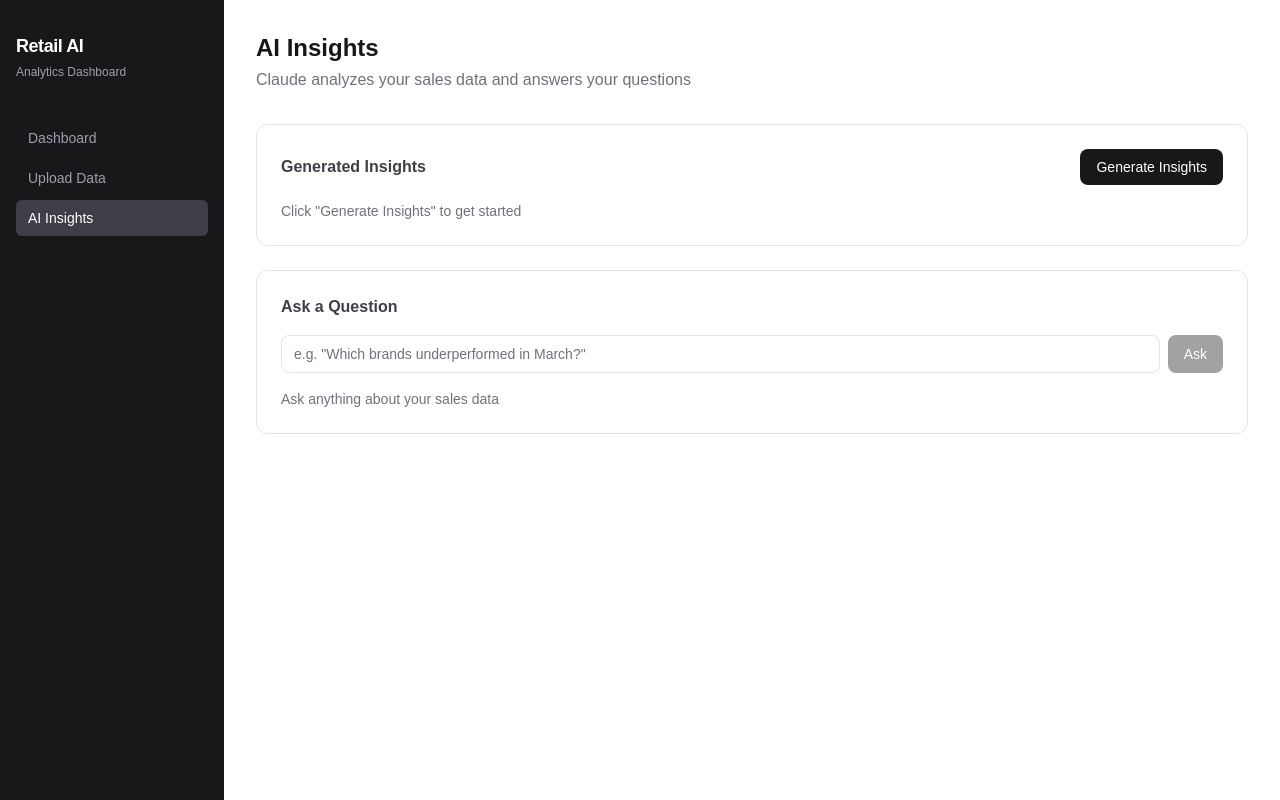
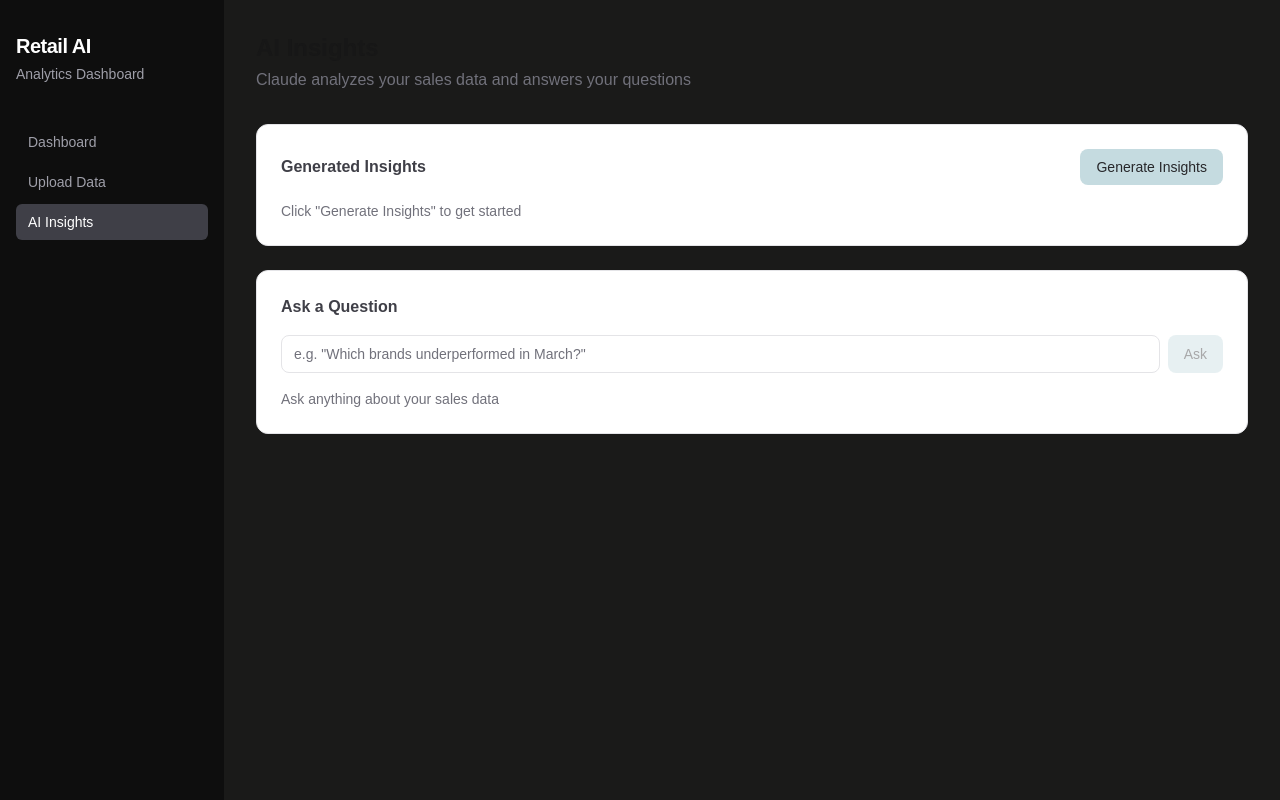
Before and after one commit to lfriedr/ai-retail-analytics-dashboard, a Next.js app: page /insights in a window 1280 px wide. Built offline with nearby package versions, Linux system fonts and the light colour scheme.

Commit message:
Style changes

```diff
--- a/app/components/Charts.tsx
+++ b/app/components/Charts.tsx
@@ -64,12 +64,13 @@ function SimpleBarChart({ data }: { data: ChartData[] }) {
         <Tooltip
           formatter={(value) => [`$${Number(value).toLocaleString()}`, 'Revenue']}
           labelFormatter={(_, payload) => payload?.[0]?.payload?.name ?? ''}
-          contentStyle={{ borderRadius: '8px', border: '1px solid #e4e4e7', fontSize: 12, color: '#3f3f46' }}
+          contentStyle={{ borderRadius: '8px', border: '1px solid #e4e4e7', fontSize: 12 }}
           labelStyle={{ color: '#3f3f46', fontWeight: 600 }}
+          itemStyle={{ color: '#94a3a7' }}
         />
 
         {/* The actual bars */}
-        <Bar dataKey="value" fill="#27272a" radius={[4, 4, 0, 0]} />
+        <Bar dataKey="value" fill="#c5dbe0" radius={[4, 4, 0, 0]} />
       </BarChart>
     </ResponsiveContainer>
   )
--- a/app/components/Sidebar.tsx
+++ b/app/components/Sidebar.tsx
@@ -13,10 +13,10 @@ export default function Sidebar() {
   const pathname = usePathname()
 
   return (
-    <aside className="w-56 min-h-screen bg-zinc-900 text-white flex flex-col px-4 py-8">
+    <aside className="w-56 min-h-screen text-white flex flex-col px-4 py-8" style={{ backgroundColor: '#0E0E0E' }}>
       <div className="mb-10">
-        <h1 className="text-lg font-bold tracking-tight">Retail AI</h1>
-        <p className="text-xs text-zinc-400 mt-1">Analytics Dashboard</p>
+        <h1 className="text-xl font-bold tracking-tight">Retail AI</h1>
+        <p className="text-sm text-zinc-400 mt-1">Analytics Dashboard</p>
       </div>
 
       <nav className="flex flex-col gap-1">
--- a/app/dashboard/page.tsx
+++ b/app/dashboard/page.tsx
@@ -106,10 +106,10 @@ const byProduct = Object.entries(productRevenue)
 
       {/* Stat cards */}
       <div className="grid grid-cols-2 gap-4 mb-8 lg:grid-cols-4">
-        <StatCard label="Total Revenue" value={`$${totalRevenue.toLocaleString()}`} />
-        <StatCard label="Units Sold" value={totalUnits.toLocaleString()} />
-        <StatCard label="Top Brand" value={topBrand} />
-        <StatCard label="Monthly Growth" value={growthText} />
+        <StatCard label="Total Revenue" value={`$${totalRevenue.toLocaleString()}`} outlined />
+        <StatCard label="Units Sold" value={totalUnits.toLocaleString()} outlined />
+        <StatCard label="Top Brand" value={topBrand} outlined />
+        <StatCard label="Monthly Growth" value={growthText} outlined />
       </div>
 
       {/* Charts — client component receives pre-computed data from the server */}
@@ -118,11 +118,11 @@ const byProduct = Object.entries(productRevenue)
   )
 }
 
-function StatCard({ label, value }: { label: string; value: string }) {
+function StatCard({ label, value, outlined }: { label: string; value: string; outlined?: boolean }) {
   return (
-    <div className="bg-white rounded-xl border border-zinc-200 p-5">
-      <p className="text-xs text-zinc-500 uppercase tracking-wide mb-1 font-medium">{label}</p>
-      <p className="text-2xl font-semibold text-zinc-700">{value}</p>
+    <div className={`rounded-xl border p-5 ${outlined ? 'bg-transparent border-zinc-500' : 'bg-white border-zinc-200'}`}>
+      <p className={`text-xs uppercase tracking-wide mb-1 font-medium ${outlined ? 'text-zinc-400' : 'text-zinc-500'}`}>{label}</p>
+      <p className={`text-2xl font-semibold ${outlined ? 'text-zinc-200' : 'text-zinc-700'}`}>{value}</p>
     </div>
   )
 }
--- a/app/insights/page.tsx
+++ b/app/insights/page.tsx
@@ -97,7 +97,8 @@ export default function InsightsPage() {
           <button
             onClick={handleGenerateInsights}
             disabled={insightsLoading}
-            className="bg-zinc-900 text-white px-4 py-2 rounded-lg text-sm font-medium disabled:opacity-40 hover:bg-zinc-700 transition-colors"
+            className="px-4 py-2 rounded-lg text-sm font-medium disabled:opacity-40 transition-colors text-zinc-800"
+            style={{ backgroundColor: '#c5dbe0' }}
           >
             {insightsLoading ? 'Analyzing...' : 'Generate Insights'}
           </button>
@@ -136,7 +137,8 @@ export default function InsightsPage() {
           <button
             type="submit"
             disabled={answerLoading || !question.trim()}
-            className="bg-zinc-900 text-white px-4 py-2 rounded-lg text-sm font-medium disabled:opacity-40 hover:bg-zinc-700 transition-colors"
+            className="px-4 py-2 rounded-lg text-sm font-medium disabled:opacity-40 transition-colors text-zinc-800"
+            style={{ backgroundColor: '#c5dbe0' }}
           >
             {answerLoading ? 'Thinking...' : 'Ask'}
           </button>
--- a/app/layout.tsx
+++ b/app/layout.tsx
@@ -30,7 +30,7 @@ export default function RootLayout({
 }) {
   return (
     <html lang="en" className={`${geistSans.variable} ${geistMono.variable}`}>
-      <body className="flex min-h-screen bg-zinc-100 text-zinc-900">
+      <body className="flex min-h-screen text-zinc-900" style={{ backgroundColor: '#1A1A19' }}>
         {/* Sidebar stays fixed on the left on every page */}
         <Sidebar />
 
--- a/app/upload/page.tsx
+++ b/app/upload/page.tsx
@@ -159,7 +159,7 @@ export default function UploadPage() {
       <button
         onClick={handleUpload}
         disabled={!file || status === 'uploading'}
-        className="bg-zinc-900 text-white px-6 py-2.5 rounded-lg text-sm font-medium disabled:opacity-40 hover:bg-zinc-700 transition-colors"
+        className="bg-transparent border border-zinc-500 text-zinc-300 px-6 py-2.5 rounded-lg text-sm font-medium disabled:opacity-40 hover:border-zinc-300 transition-colors"
       >
         {status === 'uploading' ? 'Uploading...' : 'Upload & Parse'}
       </button>
@@ -172,13 +172,14 @@ export default function UploadPage() {
       <div className="mt-8">
         <div className="flex items-center justify-between mb-4">
           <div>
-            <p className="font-medium text-zinc-700 text-sm">Just exploring?</p>
+            <p className="font-medium text-zinc-400 text-sm">Just exploring?</p>
             <p className="text-zinc-500 text-xs">Load sample surf shop data instantly — no CSV needed</p>
           </div>
           <button
             onClick={handleLoadDemo}
             disabled={demoLoading}
-            className="flex-shrink-0 bg-blue-600 text-white px-4 py-2 rounded-lg text-sm font-medium hover:bg-blue-700 disabled:opacity-40 transition-colors"
+            className="flex-shrink-0 px-4 py-2 rounded-lg text-sm font-medium disabled:opacity-40 transition-colors text-zinc-800"
+          style={{ backgroundColor: '#c5dbe0' }}
           >
             {demoLoading ? 'Loading...' : 'Load Demo Data'}
           </button>
```
